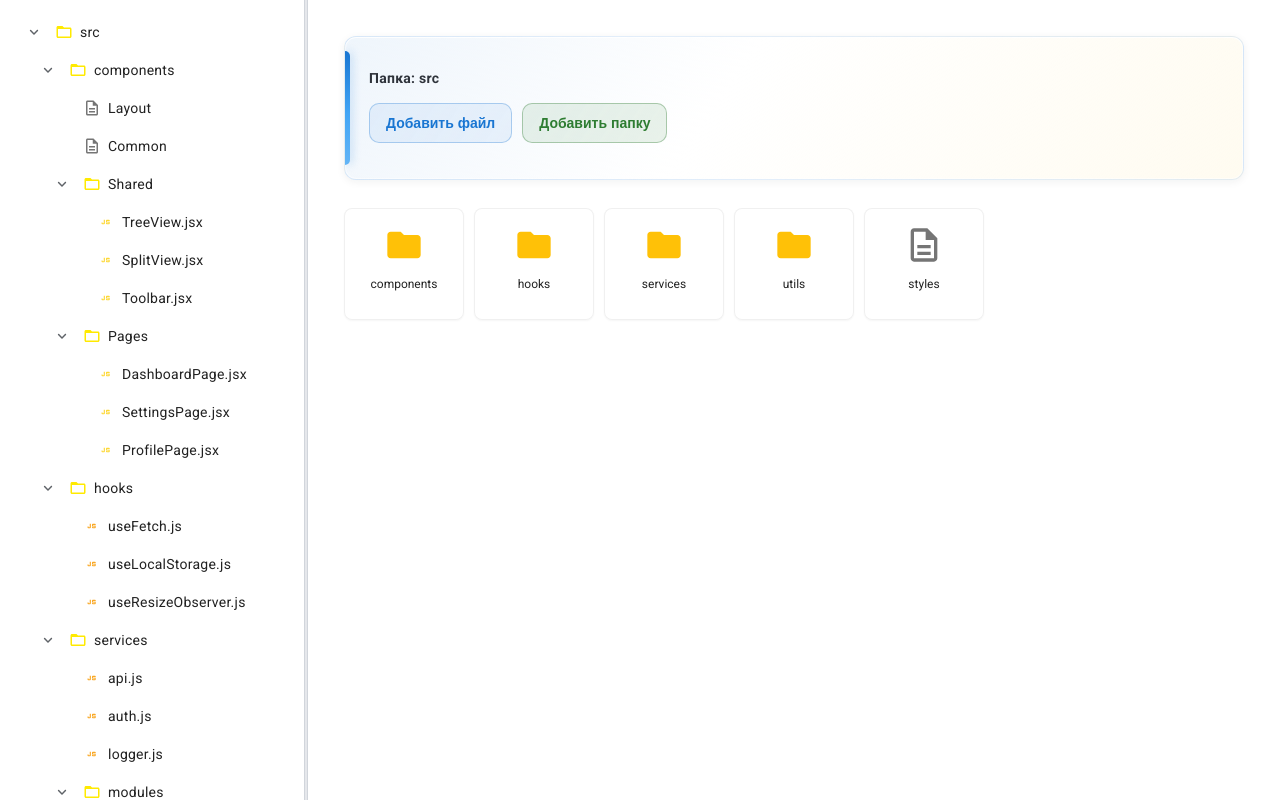
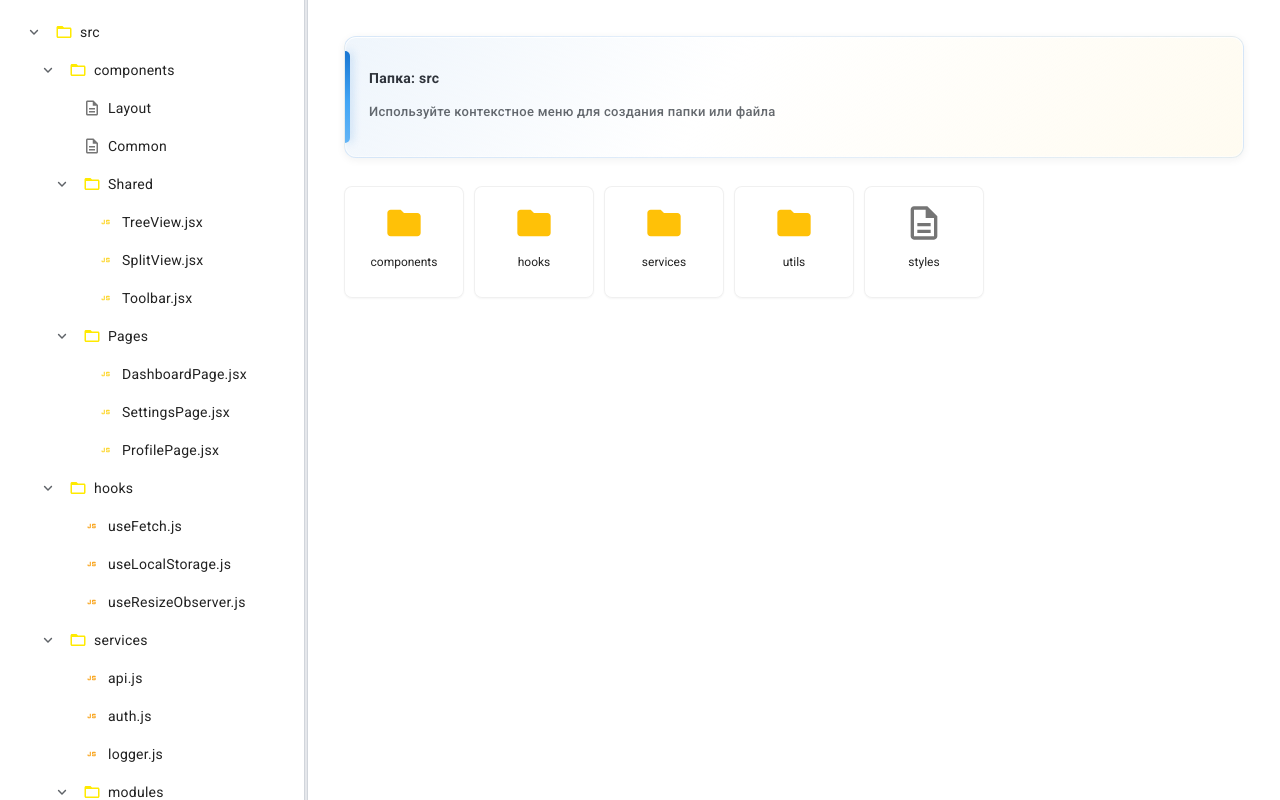
Before and after one commit to MarkovaDA/Navigator, a React (Vite) app: page / in a window 1280 px wide. Built offline with nearby package versions, Linux system fonts and the light colour scheme.

Commit message:
Добавлено контекстное меню

```diff
--- a/src/components/Shared/FileExplorer/FileExplorer.css
+++ b/src/components/Shared/FileExplorer/FileExplorer.css
@@ -3,6 +3,7 @@
   display: block;
   box-sizing: border-box;
   width: 100%;
+  height: 100vh;
   min-height: 120px;
   padding: 8px;
 }
@@ -62,97 +63,12 @@
   box-shadow: 2px 0 8px rgba(25, 118, 210, 0.25);
 }
 
-.file-explorer__add-button {
-  position: relative;
-  display: inline-flex;
-  align-items: center;
-  justify-content: center;
-  min-width: 118px;
-  height: 40px;
-  padding: 0 16px;
-  border-radius: 10px;
-  border: 1px solid rgba(25, 118, 210, 0.3);
-  background: rgba(25, 118, 210, 0.08);
-  color: #1976d2;
-  font-size: 14px;
-  font-weight: 600;
-  line-height: 1;
-  cursor: pointer;
-  overflow: hidden;
-  transition:
-    background-color 140ms ease,
-    border-color 140ms ease,
-    box-shadow 140ms ease,
-    transform 140ms ease;
-  flex-shrink: 0;
-}
-
-.file-explorer__actions {
-  display: flex;
-  flex-wrap: wrap;
-  align-items: center;
-  gap: 10px;
-}
-
-.file-explorer__add-button::after {
-  content: "";
-  position: absolute;
-  left: 50%;
-  top: 50%;
-  width: 0;
-  height: 0;
-  background: rgba(25, 118, 210, 0.18);
-  border-radius: 50%;
-  transform: translate(-50%, -50%);
-  opacity: 0;
-  transition: width 0.4s ease, height 0.4s ease, opacity 0.4s ease;
-}
-
-.file-explorer__add-button:active::after {
-  width: 220px;
-  height: 220px;
-  opacity: 1;
-  transition: width 0s ease, height 0s ease, opacity 0.4s ease;
-}
-
-.file-explorer__add-button:hover {
-  background: rgba(25, 118, 210, 0.14);
-  border-color: rgba(25, 118, 210, 0.45);
-  box-shadow: 0 4px 10px rgba(25, 118, 210, 0.16);
-  transform: translateY(-1px);
-}
-
-.file-explorer__add-button:active {
-  transform: translateY(0);
-}
-
-.file-explorer__add-button:focus {
-  outline: none;
-  box-shadow:
-    0 0 0 3px rgba(25, 118, 210, 0.12),
-    0 4px 12px rgba(25, 118, 210, 0.2);
-}
-
-.file-explorer__add-button--folder {
-  border-color: rgba(46, 125, 50, 0.35);
-  background: rgba(46, 125, 50, 0.1);
-  color: #2e7d32;
-}
-
-.file-explorer__add-button--folder::after {
-  background: rgba(46, 125, 50, 0.2);
-}
-
-.file-explorer__add-button--folder:hover {
-  background: rgba(46, 125, 50, 0.16);
-  border-color: rgba(46, 125, 50, 0.5);
-  box-shadow: 0 4px 10px rgba(46, 125, 50, 0.18);
-}
-
-.file-explorer__add-button--folder:focus {
-  box-shadow:
-    0 0 0 3px rgba(46, 125, 50, 0.14),
-    0 4px 12px rgba(46, 125, 50, 0.22);
+.file-explorer__hint {
+  margin: 0;
+  font-size: 13px;
+  font-weight: 500;
+  line-height: 1.45;
+  color: rgba(19, 24, 32, 0.65);
 }
 
 .file-explorer--empty .file-explorer__directory {
@@ -269,3 +185,47 @@
   word-break: break-word;
   color: rgba(0, 0, 0, 0.87);
 }
+
+.file-explorer__context-menu {
+  position: fixed;
+  z-index: 1200;
+  display: flex;
+  flex-direction: column;
+  min-width: 172px;
+  padding: 6px;
+  border: 1px solid rgba(15, 23, 42, 0.12);
+  border-radius: 10px;
+  background: rgba(255, 255, 255, 0.98);
+  box-shadow:
+    0 8px 24px rgba(15, 23, 42, 0.14),
+    0 2px 8px rgba(15, 23, 42, 0.08);
+  backdrop-filter: blur(4px);
+}
+
+.file-explorer__context-menu-item {
+  display: flex;
+  align-items: center;
+  justify-content: flex-start;
+  width: 100%;
+  padding: 10px 12px;
+  border: none;
+  border-radius: 8px;
+  background: transparent;
+  color: rgba(17, 24, 39, 0.95);
+  font-size: 14px;
+  font-weight: 500;
+  text-align: left;
+  cursor: pointer;
+  transition: background-color 120ms ease, color 120ms ease;
+}
+
+.file-explorer__context-menu-item:hover {
+  background: rgba(25, 118, 210, 0.1);
+  color: #1254a0;
+}
+
+.file-explorer__context-menu-item:focus {
+  outline: none;
+  background: rgba(25, 118, 210, 0.13);
+  box-shadow: 0 0 0 2px rgba(25, 118, 210, 0.16);
+}
--- a/src/components/Shared/FileExplorer/index.jsx
+++ b/src/components/Shared/FileExplorer/index.jsx
@@ -1,3 +1,4 @@
+import { useEffect, useState } from "react";
 import { TreeNodeLeadingIcon } from "@/utils/treeIcons";
 import { normalizeFiles, handleAddFile, handleAddFolder } from "@/utils/fileService";
 import "./FileExplorer.css";
@@ -5,6 +6,8 @@ import "./FileExplorer.css";
 function FileExplorer({ directory = null, files = [], onAddFile, onAddFolder }) {
   const items = normalizeFiles(files);
   const title = directory?.name ? `Папка: ${directory.name}` : "Папка не выбрана";
+  const helperText = "Используйте контекстное меню для создания папки или файла";
+  const [contextMenu, setContextMenu] = useState(null);
 
   const onAddFileClick = () => {
     handleAddFile(directory, onAddFile);
@@ -14,63 +17,109 @@ function FileExplorer({ directory = null, files = [], onAddFile, onAddFolder })
     handleAddFolder(directory, onAddFolder);
   };
 
+  const closeContextMenu = () => {
+    setContextMenu(null);
+  };
+
+  const onContextMenuOpen = (event) => {
+    if (!directory) return;
+
+    event.preventDefault();
+    setContextMenu({
+      x: event.clientX,
+      y: event.clientY,
+    });
+  };
+
+  const onCreateFileFromContextMenu = () => {
+    closeContextMenu();
+    onAddFileClick();
+  };
+
+  const onCreateFolderFromContextMenu = () => {
+    closeContextMenu();
+    onAddFolderClick();
+  };
+
+  useEffect(() => {
+    if (!contextMenu) return undefined;
+
+    const handleWindowClick = () => {
+      closeContextMenu();
+    };
+
+    const handleEscape = (event) => {
+      if (event.key === "Escape") {
+        closeContextMenu();
+      }
+    };
+
+    window.addEventListener("click", handleWindowClick);
+    window.addEventListener("keydown", handleEscape);
+
+    return () => {
+      window.removeEventListener("click", handleWindowClick);
+      window.removeEventListener("keydown", handleEscape);
+    };
+  }, [contextMenu]);
+
+  const contextMenuContent = contextMenu ? (
+    <div
+      className="file-explorer__context-menu"
+      style={{ left: `${contextMenu.x}px`, top: `${contextMenu.y}px` }}
+      role="menu"
+      aria-label="Контекстное меню проводника"
+      onClick={(event) => event.stopPropagation()}
+    >
+      <button
+        className="file-explorer__context-menu-item"
+        type="button"
+        role="menuitem"
+        onClick={onCreateFileFromContextMenu}
+      >
+        Создать файл
+      </button>
+      <button
+        className="file-explorer__context-menu-item"
+        type="button"
+        role="menuitem"
+        onClick={onCreateFolderFromContextMenu}
+      >
+        Создать папку
+      </button>
+    </div>
+  ) : null;
+
   if (items.length === 0) {
     return (
-      <div className="file-explorer file-explorer--empty" role="region" aria-label="Файлы">
+      <div
+        className="file-explorer file-explorer--empty"
+        role="region"
+        aria-label="Файлы"
+        onContextMenu={onContextMenuOpen}
+      >
         <div className="file-explorer__directory">
           <span>{title}</span>
-          { directory && (
-            <div className="file-explorer__actions">
-              <button
-                className="file-explorer__add-button"
-                onClick={onAddFileClick}
-                title="Добавить новый файл"
-                aria-label="Добавить новый файл"
-              >
-                +
-              </button>
-              <button
-                className="file-explorer__add-button file-explorer__add-button--folder"
-                onClick={onAddFolderClick}
-                title="Добавить новую папку"
-                aria-label="Добавить новую папку"
-              >
-                Добавить папку
-              </button>
-            </div>
-          )}
+          <p className="file-explorer__hint">{helperText}</p>
         </div>
         <p className="file-explorer__empty">
           { directory ? "В выбранной папке нет элементов." : "Нет файлов для отображения."}
         </p>
+        {contextMenuContent}
       </div>
     );
   }
 
   return (
-    <div className="file-explorer" role="region" aria-label="Файлы">
+    <div
+      className="file-explorer"
+      role="region"
+      aria-label="Файлы"
+      onContextMenu={onContextMenuOpen}
+    >
       <div className="file-explorer__directory">
         <span>{title}</span>
-        {directory && (
-          <div className="file-explorer__actions">
-            <button
-              className="file-explorer__add-button"
-              onClick={onAddFileClick}
-              title="Добавить новый файл"
-              aria-label="Добавить новый файл"
-            >
-              Добавить файл
-            </button>
-            <button
-              className="file-explorer__add-button file-explorer__add-button--folder"
-              onClick={onAddFolderClick}
-              title="Добавить новую папку"
-              aria-label="Добавить новую папку"
-            >
-              Добавить папку
-            </button>
-          </div>
-        )}
+        <p className="file-explorer__hint">{helperText}</p>
       </div>
       <ul className="file-explorer__tiles" role="list">
         {items.map((file, index) => {
@@ -104,6 +153,7 @@ function FileExplorer({ directory = null, files = [], onAddFile, onAddFolder })
           );
         })}
       </ul>
+      {contextMenuContent}
     </div>
   );
 }
```
